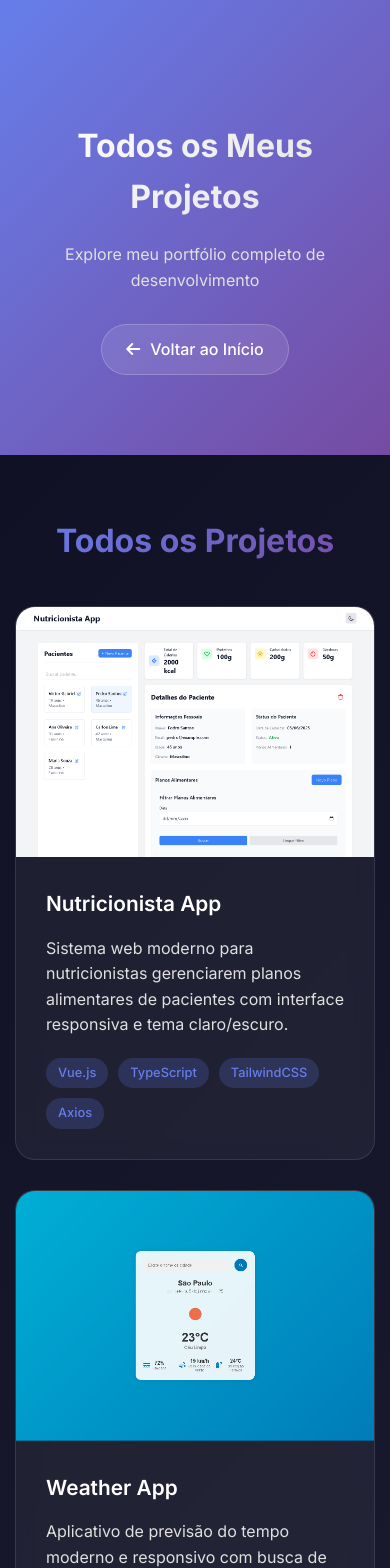
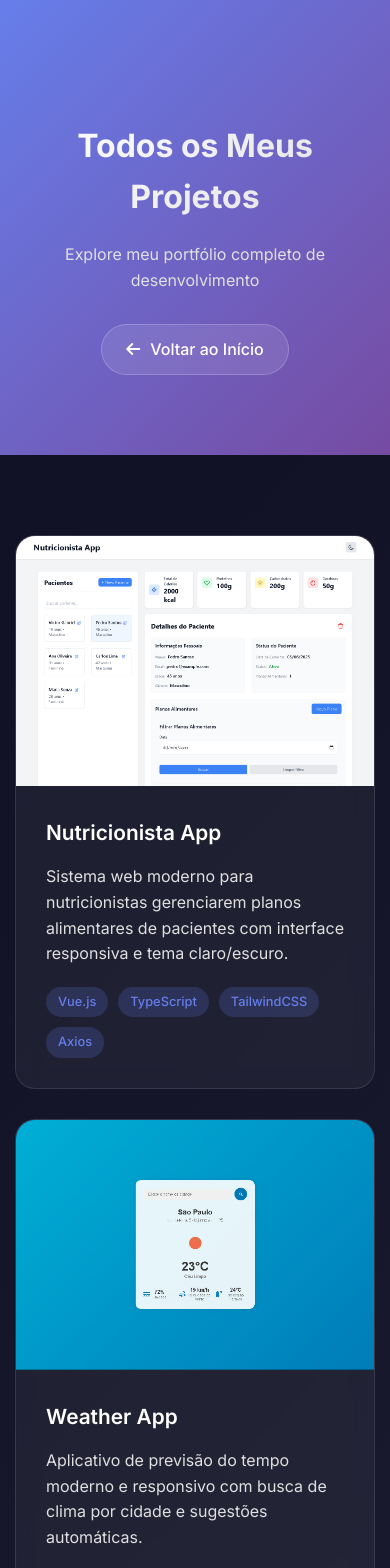
Before and after one commit to VictorGabrielBoeri/PortifolioPessoal, a Vue app: page /projetos in a window 390 px wide. Shown: the top 1568 px of the page. Built offline with nearby package versions, Linux system fonts and the light colour scheme.

Commit message:
Implementar layout 4x2 específico para AllProjects.vue

```diff
--- a/src/components/Header.vue
+++ b/src/components/Header.vue
@@ -24,7 +24,7 @@
             <p class="hero-subtitle">Desenvolvedor Front-End</p>
             <div class="hero-buttons">
               <a href="#contact" class="btn">Entre em contato</a>
-              <a href="#projects" class="btn btn-outline">Ver projetos</a>
+              <router-link to="/projetos" class="btn btn-outline">Ver projetos</router-link>
             </div>
           </div>
           <div class="hero-image">
@@ -71,7 +71,9 @@
   gap: 30px;
 }
 
-.nav-links a {
+.nav-links a,
+.nav-links .router-link-active,
+.nav-links .router-link-exact-active {
   color: #ffffff;
   text-decoration: none;
   font-weight: 500;
@@ -79,7 +81,9 @@
   position: relative;
 }
 
-.nav-links a:hover {
+.nav-links a:hover,
+.nav-links .router-link-active:hover,
+.nav-links .router-link-exact-active:hover {
   color: #667eea;
 }
 
--- a/src/views/AllProjects.vue
+++ b/src/views/AllProjects.vue
@@ -10,13 +10,133 @@
         </router-link>
       </div>
     </section>
-    <Projects :showLimited="false" />
+
+    <!-- Seção customizada de projetos para esta página -->
+    <section class="all-projects-section">
+      <div class="container">
+        <div class="all-projects-grid">
+          <div v-for="project in displayedProjects" :key="project.id" class="project-card">
+            <div class="project-image">
+              <img :src="project.image" :alt="project.title" />
+              <div class="project-overlay">
+                <div class="project-links">
+                  <a v-if="project.demo" :href="project.demo" target="_blank" class="project-link">
+                    <i class="fas fa-external-link-alt"></i>
+                  </a>
+                  <a :href="project.github" target="_blank" class="project-link">
+                    <i class="fab fa-github"></i>
+                  </a>
+                </div>
+              </div>
+            </div>
+            <div class="project-content">
+              <h3>{{ project.title }}</h3>
+              <p>{{ project.description }}</p>
+              <div class="project-tech">
+                <span v-for="tech in project.technologies" :key="tech" class="tech-tag">
+                  {{ tech }}
+                </span>
+              </div>
+            </div>
+          </div>
+        </div>
+
+        <!-- Botão Ver Mais -->
+        <div v-if="hasMoreProjects" class="projects-actions">
+          <button @click="loadMoreProjects" class="btn btn-view-more">
+            <i class="fas fa-plus"></i>
+            Ver Mais
+          </button>
+        </div>
+      </div>
+    </section>
   </div>
 </template>
 
 <script setup lang="ts">
-import { onMounted } from 'vue'
-import Projects from '../components/Projects.vue'
+import { onMounted, ref, computed } from 'vue'
+
+interface Project {
+  id: number;
+  title: string;
+  description: string;
+  image: string;
+  demo?: string;
+  github: string;
+  technologies: string[];
+}
+
+const projects: Project[] = [
+  {
+    id: 1,
+    title: 'Nutricionista App',
+    description: 'Sistema web moderno para nutricionistas gerenciarem planos alimentares de pacientes com interface responsiva e tema claro/escuro.',
+    image: '/img/projects/NutricionistaApp.png',
+    demo: 'https://nutricionistaapp.netlify.app/',
+    github: 'https://github.com/VictorGabrielBoeri/Nutricionista-App',
+    technologies: ['Vue.js', 'TypeScript', 'TailwindCSS', 'Axios']
+  },
+  {
+    id: 2,
+    title: 'Weather App',
+    description: 'Aplicativo de previsão do tempo moderno e responsivo com busca de clima por cidade e sugestões automáticas.',
+    image: '/img/projects/weather-app.png',
+    demo: 'https://weatherappprojectime.netlify.app/',
+    github: 'https://github.com/VictorGabrielBoeri/Weather-App',
+    technologies: ['HTML5', 'CSS3', 'JavaScript', 'OpenWeatherMap API']
+  },
+  {
+    id: 3,
+    title: 'Padaria Delícias do Forno',
+    description: 'Website moderno para padaria com cardápio interativo, informações sobre produtos artesanais e design responsivo.',
+    image: '/img/projects/PadariaHome.png',
+    demo: 'https://sitepadaria.netlify.app/',
+    github: 'https://github.com/VictorGabrielBoeri/SiteParaPadaria',
+    technologies: ['HTML5', 'CSS3', 'JavaScript', 'Responsive Design']
+  },
+  {
+    id: 4,
+    title: 'Space Tourism',
+    description: 'Website multi-página de turismo espacial com design moderno e responsivo, baseado em desafio do Frontend Mentor.',
+    image: '/img/projects/space-tourism-multi-page-website.png',
+    demo: 'https://spacetourismmultipagewebsite.netlify.app/',
+    github: 'https://github.com/VictorGabrielBoeri/space-tourism-multi-page-website',
+    technologies: ['HTML5', 'CSS3', 'JavaScript', 'Responsive Design']
+  },
+  {
+    id: 5,
+    title: 'VidFlow',
+    description: 'Plataforma de vídeos desenvolvida com Node.js e Vite, oferecendo uma experiência moderna de streaming.',
+    image: '/img/projects/VidFlow.png',
+    demo: 'https://projeto-node-js-in-vite.vercel.app/',
+    github: 'https://github.com/VictorGabrielBoeri/ProjetoNodeJSInVite',
+    technologies: ['Node.js', 'Vite', 'JavaScript', 'CSS3']
+  },
+  {
+    id: 6,
+    title: 'Lista de Tarefas',
+    description: 'Projeto feito com Vue para adicionar itens e cronometrar tempo para finalização das tarefas criadas.',
+    image: '/img/projects/projeto-lista-de-tarefas.png',
+    demo: 'https://projeto-lista-de-tarefas-seven.vercel.app/#/',
+    github: 'https://github.com/VictorGabrielBoeri/ProjetoListaDeTarefas',
+    technologies: ['Vue.js', 'TypeScript', 'CSS3', 'Timer']
+  }
+];
+
+const projectsPerPage = 8 // 4x2 layout
+const currentPage = ref(1)
+
+const displayedProjects = computed(() => {
+  return projects.slice(0, currentPage.value * projectsPerPage)
+})
+
+const hasMoreProjects = computed(() => {
+  return (currentPage.value * projectsPerPage) < projects.length
+})
+
+const loadMoreProjects = () => {
+  currentPage.value++
+}
 
 // Scroll para o topo quando a página carregar
 onMounted(() => {
@@ -70,7 +190,163 @@ onMounted(() => {
   transform: translateY(-2px);
 }
 
-@media (max-width: 768px) {
+.all-projects-section {
+  padding: 80px 0;
+}
+
+.all-projects-grid {
+  display: grid;
+  grid-template-columns: repeat(4, 1fr); /* 4 colunas */
+  gap: 30px;
+  margin-bottom: 50px;
+}
+
+.project-card {
+  background: rgba(255, 255, 255, 0.05);
+  backdrop-filter: blur(10px);
+  border: 1px solid rgba(255, 255, 255, 0.1);
+  border-radius: 20px;
+  overflow: hidden;
+  transition: all 0.3s ease;
+}
+
+.project-card:hover {
+  transform: translateY(-10px);
+  box-shadow: 0 25px 50px rgba(102, 126, 234, 0.3);
+}
+
+.project-image {
+  position: relative;
+  height: 250px;
+  overflow: hidden;
+}
+
+.project-image img {
+  width: 100%;
+  height: 100%;
+  object-fit: cover;
+  transition: transform 0.3s ease;
+}
+
+.project-card:hover .project-image img {
+  transform: scale(1.1);
+}
+
+.project-overlay {
+  position: absolute;
+  top: 0;
+  left: 0;
+  right: 0;
+  bottom: 0;
+  background: rgba(0, 0, 0, 0.8);
+  display: flex;
+  align-items: center;
+  justify-content: center;
+  opacity: 0;
+  transition: opacity 0.3s ease;
+}
+
+.project-card:hover .project-overlay {
+  opacity: 1;
+}
+
+.project-links {
+  display: flex;
+  gap: 20px;
+}
+
+.project-link {
+  display: flex;
+  align-items: center;
+  justify-content: center;
+  width: 50px;
+  height: 50px;
+  background: linear-gradient(135deg, #667eea 0%, #764ba2 100%);
+  color: white;
+  border-radius: 50%;
+  text-decoration: none;
+  transition: all 0.3s ease;
+}
+
+.project-link:hover {
+  transform: scale(1.1);
+  box-shadow: 0 10px 20px rgba(102, 126, 234, 0.4);
+}
+
+.project-content {
+  padding: 30px;
+}
+
+.project-content h3 {
+  font-size: 1.3rem;
+  font-weight: 600;
+  margin-bottom: 15px;
+}
+
+.project-content p {
+  color: #e0e0e0;
+  line-height: 1.6;
+  margin-bottom: 20px;
+}
+
+.project-tech {
+  display: flex;
+  flex-wrap: wrap;
+  gap: 10px;
+}
+
+.tech-tag {
+  padding: 5px 12px;
+  background: rgba(102, 126, 234, 0.2);
+  color: #667eea;
+  border-radius: 20px;
+  font-size: 0.8rem;
+  font-weight: 500;
+}
+
+.projects-actions {
+  text-align: center;
+  margin-top: 50px;
+}
+
+.btn-view-more {
+  display: inline-flex;
+  align-items: center;
+  gap: 10px;
+  padding: 15px 30px;
+  background: linear-gradient(135deg, #667eea 0%, #764ba2 100%);
+  color: white;
+  border: none;
+  border-radius: 50px;
+  font-weight: 600;
+  cursor: pointer;
+  transition: all 0.3s ease;
+  box-shadow: 0 10px 30px rgba(102, 126, 234, 0.3);
+}
+
+.btn-view-more:hover {
+  transform: translateY(-3px);
+  box-shadow: 0 15px 40px rgba(102, 126, 234, 0.4);
+}
+
+/* Responsivo */
+@media (max-width: 1200px) {
+  .all-projects-grid {
+    grid-template-columns: repeat(3, 1fr);
+  }
+}
+
+@media (max-width: 900px) {
+  .all-projects-grid {
+    grid-template-columns: repeat(2, 1fr);
+  }
+}
+
+@media (max-width: 600px) {
+  .all-projects-grid {
+    grid-template-columns: 1fr;
+  }
+
   .hero-title {
     font-size: 2rem;
   }
```
